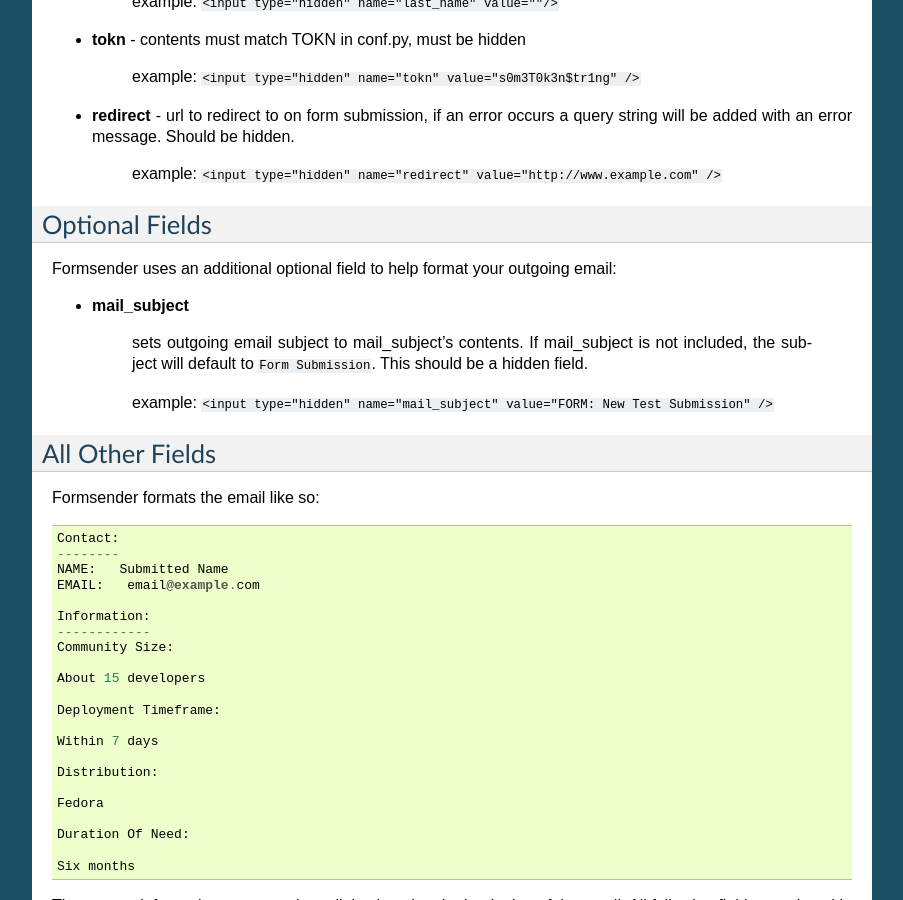
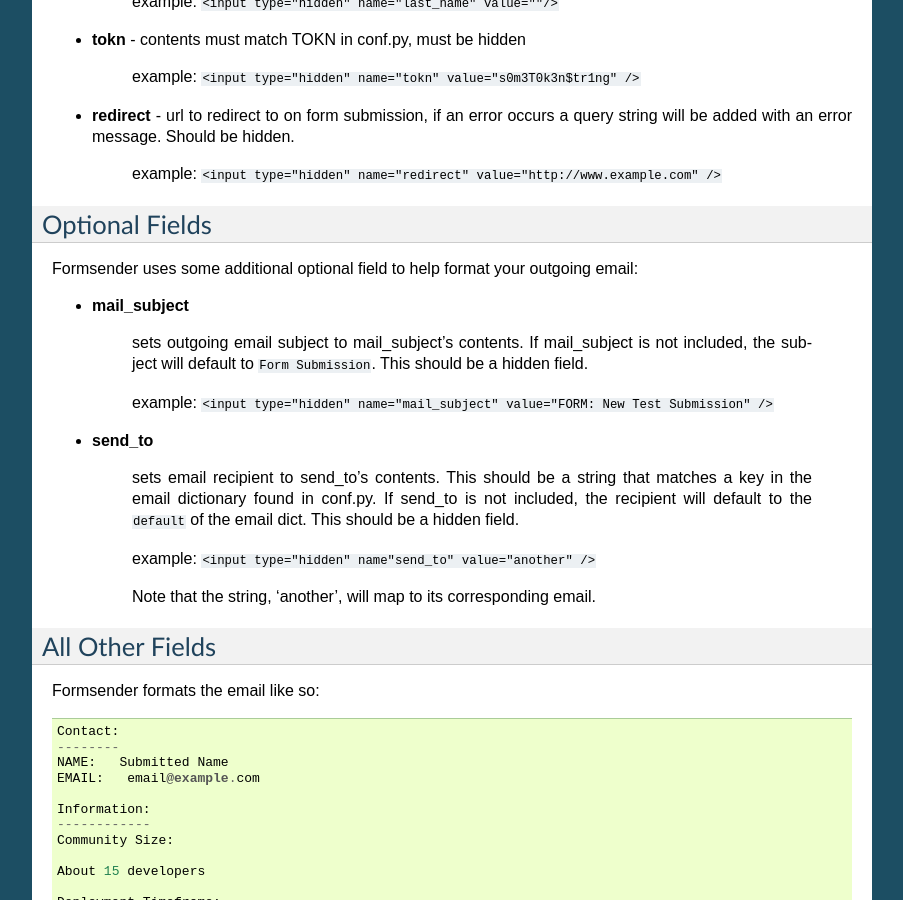
Before and after one commit to osuosl/formsender, a Sphinx documentation site: the page built from docs/source/form_setup.rst, in a window 1280 px wide and 900 px high, scrolled down 561 px. Shown: the whole window, without its empty margins (198-1101 px from the left). Built offline with Sphinx 7.4.7, drawn with Linux system fonts in a browser that asks for light colours.

Commit message:
Update docs

```diff
--- a/docs/source/form_setup.rst
+++ b/docs/source/form_setup.rst
@@ -44,7 +44,7 @@ Include required fields by setting the ``name`` property to the following:
 Optional Fields
 ---------------
 
-Formsender uses an additional optional field to help format your outgoing
+Formsender uses some additional optional field to help format your outgoing
 email:
 
 * **mail_subject**
@@ -54,6 +54,17 @@ email:
     be a hidden field.
 
     example: ``<input type="hidden" name="mail_subject" value="FORM: New Test Submission" />``
+
+* **send_to**
+
+    sets email recipient to send_to's contents. This should be a string that
+    matches a key in the email dictionary found in conf.py. If send_to is not
+    included, the recipient will default to the ``default`` of the email dict.
+    This should be a hidden field.
+
+    example: ``<input type="hidden" name"send_to" value="another" />``
+
+    Note that the string, 'another', will map to its corresponding email.
 
 All Other Fields
 ----------------
```
Also changed, not shown: docs/source/usage.rst (+7 -2 lines).
